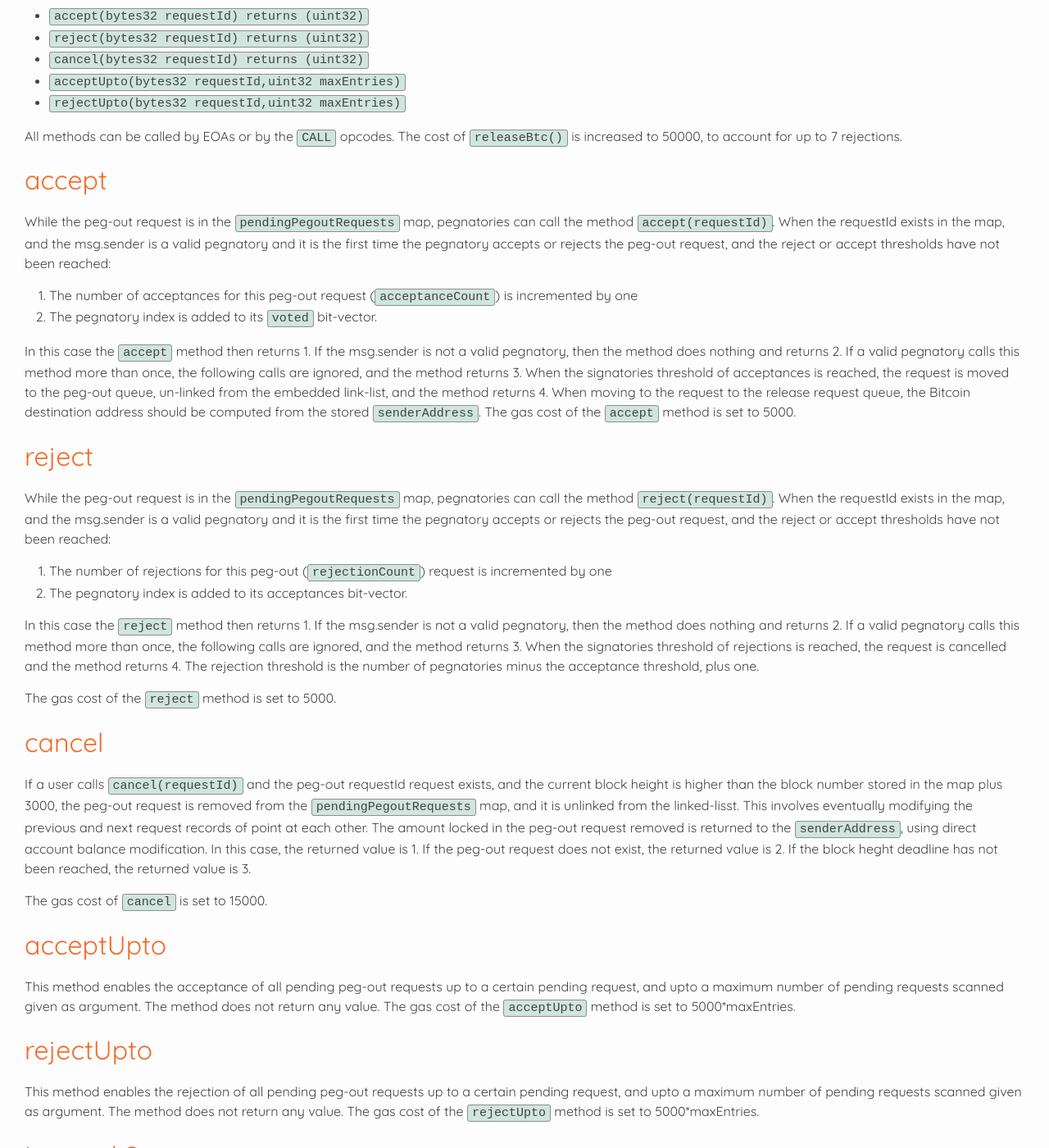
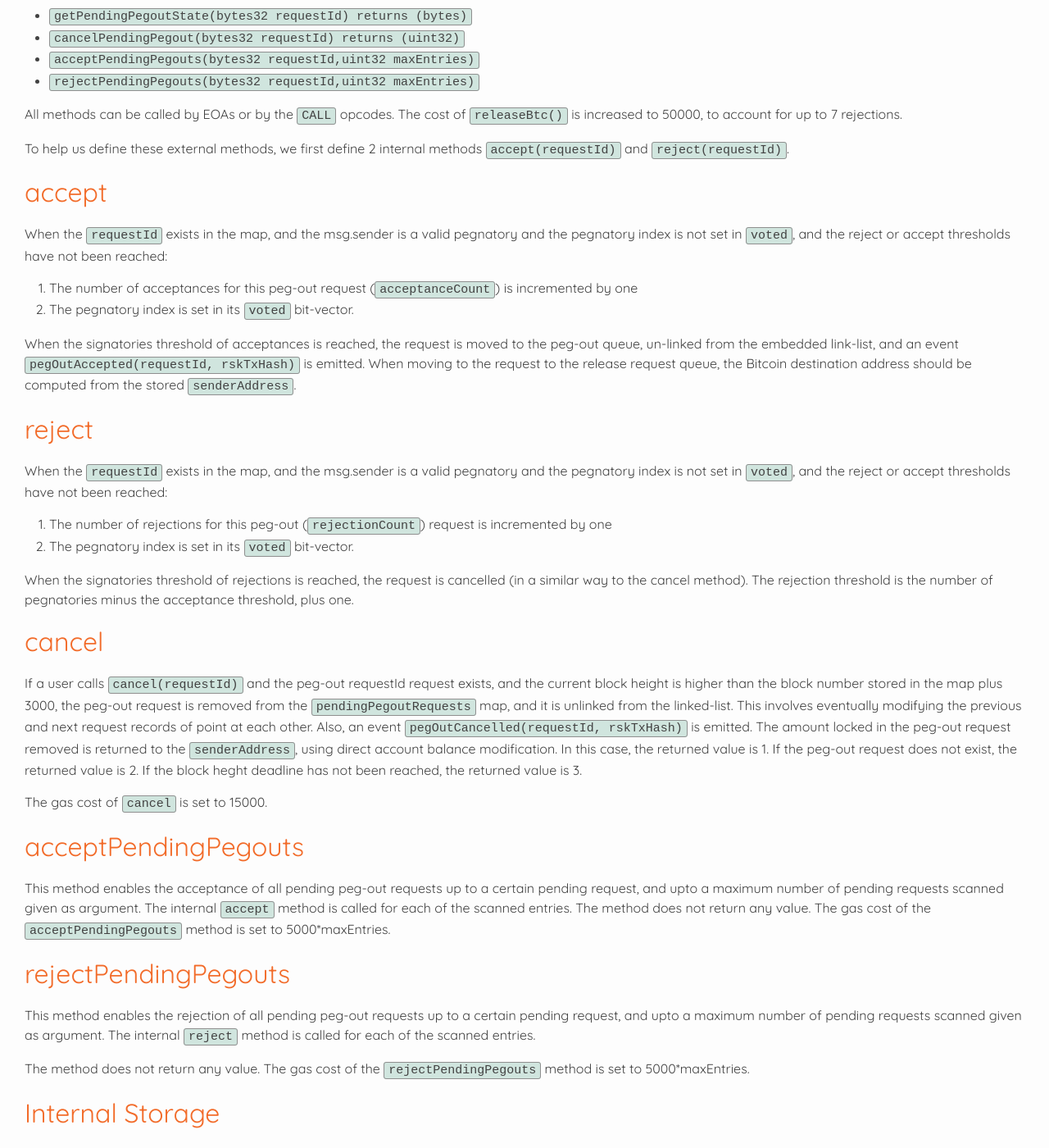
Before and after one commit to rsksmart/RSKIPs, a Jekyll site: the page built from IPs/RSKIP350.md, in a window 1280 px wide and 1400 px high, scrolled down 1507 px. Shown: the whole window at 82% size. Built offline with Jekyll 4.4.1, drawn with Linux system fonts in a browser that asks for light colours; our own code applies the rules of GitHub Pages for plain Markdown files; some of the changed text lies outside the part shown.

Commit message:
Nice, but does not work because mutable data.

```diff
--- a/IPs/RSKIP350.md
+++ b/IPs/RSKIP350.md
@@ -52,59 +52,54 @@ Note that the entry does not stores the Bitcoin destination address, but the RSK
 
 Initially, the fields `acceptanceCount`, `rejectionCount` and `voted` are set to zero and the block height is stored in `blockNumber`.
 
-Five new methods are created for the bridge contract:
+These new methods are created for the bridge contract:
 
-* `accept(bytes32 requestId) returns (uint32)`
-* `reject(bytes32 requestId) returns (uint32)`
-* `cancel(bytes32 requestId) returns (uint32)`
-* `acceptUpto(bytes32 requestId,uint32 maxEntries)`
-* `rejectUpto(bytes32 requestId,uint32 maxEntries)`
+* `getPendingPegoutState(bytes32 requestId) returns (bytes)`
+* `cancelPendingPegout(bytes32 requestId) returns (uint32)`
+* `acceptPendingPegouts(bytes32 requestId,uint32 maxEntries)`
+* `rejectPendingPegouts(bytes32 requestId,uint32 maxEntries)`
 
 All methods can be called by EOAs or by the `CALL` opcodes.
 The cost of `releaseBtc()` is increased to 50000, to account for up to 7 rejections.
 
+To help us define these external methods, we first define 2 internal methods `accept(requestId)` and `reject(requestId)`.
 
 ## accept
-While the peg-out request is in the `pendingPegoutRequests` map, pegnatories can call the method `accept(requestId)`. When the requestId exists in the map, and the msg.sender is a valid pegnatory and it is the first time the pegnatory accepts or rejects the peg-out request, and the reject or accept thresholds have not been reached:
+When the `requestId` exists in the map, and the msg.sender is a valid pegnatory and the pegnatory index is not set in `voted`, and the reject or accept thresholds have not been reached:
 
 1. The number of acceptances for this peg-out request (`acceptanceCount`) is incremented by one
-2. The pegnatory index is added to its `voted` bit-vector.
+2. The pegnatory index is set in its `voted` bit-vector.
 
-In this case the `accept` method then returns 1.
-If the msg.sender is not a valid pegnatory, then the method does nothing and returns 2.
-If a valid pegnatory calls this method more than once, the following calls are ignored, and the method returns 3.
-When the signatories threshold of acceptances is reached, the request is moved to the peg-out queue, un-linked from the embedded link-list, and the method returns 4. When moving to the request to the release request queue, the Bitcoin destination address should be computed from the stored `senderAddress`.
-The gas cost of the `accept` method is set to 5000.
+When the signatories threshold of acceptances is reached, the request is moved to the peg-out queue, un-linked from the embedded link-list, and an event `pegOutAccepted(requestId, rskTxHash)` is emitted. When moving to the request to the release request queue, the Bitcoin destination address should be computed from the stored `senderAddress`.
 
 ## reject
-While the peg-out request is in the `pendingPegoutRequests` map, pegnatories can call the method `reject(requestId)`. When the requestId exists in the map, and the msg.sender is a valid pegnatory and it is the first time the pegnatory accepts or rejects the peg-out request, and the reject or accept thresholds have not been reached:
+When the `requestId` exists in the map, and the msg.sender is a valid pegnatory and the pegnatory index is not set in `voted`, and the reject or accept thresholds have not been reached:
 
 1. The number of rejections for this peg-out (`rejectionCount`) request is incremented by one
-2. The pegnatory index is added to its acceptances bit-vector.
+2. The pegnatory index is set in its `voted` bit-vector.
+
+When the signatories threshold of rejections is reached, the request is cancelled (in a similar way to the cancel method). The rejection threshold is the number of pegnatories minus the acceptance threshold, plus one.
 
 
-In this case the `reject` method then returns 1.
-If the msg.sender is not a valid pegnatory, then the method does nothing and returns 2.
-If a valid pegnatory calls this method more than once, the following calls are ignored, and the method returns 3.
-When the signatories threshold of rejections is reached, the request is cancelled and the method returns 4. The rejection threshold is the number of pegnatories minus the acceptance threshold, plus one.
-
-The gas cost of the `reject` method is set to 5000.
-
 ## cancel
-If a user calls `cancel(requestId)` and the peg-out requestId request exists, and the current block height is higher than the block number stored in the map plus 3000, the peg-out request is removed from the `pendingPegoutRequests` map, and it is unlinked from the linked-lisst. This involves eventually modifying the previous and next request records of point at each other. The amount locked in the peg-out request removed is returned to the `senderAddress`, using direct account balance modification. In this case, the returned value is 1. If the peg-out request does not exist, the returned value is 2. If the block heght deadline has not been reached, the returned value is 3.
+If a user calls `cancel(requestId)` and the peg-out requestId request exists, and the current block height is higher than the block number stored in the map plus 3000, the peg-out request is removed from the `pendingPegoutRequests` map, and it is unlinked from the linked-list. This involves eventually modifying the previous and next request records of point at each other.
+Also, an event `pegOutCancelled(requestId, rskTxHash)` is emitted.
+The amount locked in the peg-out request removed is returned to the `senderAddress`, using direct account balance modification. In this case, the returned value is 1. If the peg-out request does not exist, the returned value is 2. If the block heght deadline has not been reached, the returned value is 3.
 
 The gas cost of `cancel` is set to 15000.
-## acceptUpto
 
-This method enables the acceptance of all pending peg-out requests up to a certain pending request, and upto a maximum number of pending requests scanned given as argument.
+## acceptPendingPegouts
+
+This method enables the acceptance of all pending peg-out requests up to a certain pending request, and upto a maximum number of pending requests scanned given as argument. The internal `accept` method is called for each of the scanned entries.
 The method does not return any value.
-The gas cost of the `acceptUpto` method is set to 5000*maxEntries.
+The gas cost of the `acceptPendingPegouts` method is set to 5000*maxEntries.
 
-## rejectUpto
+## rejectPendingPegouts
 
-This method enables the rejection of all pending peg-out requests up to a certain pending request, and upto a maximum number of pending requests scanned given as argument.
+This method enables the rejection of all pending peg-out requests up to a certain pending request, and upto a maximum number of pending requests scanned given as argument. The internal `reject` method is called for each of the scanned entries.
+
 The method does not return any value.
-The gas cost of the `rejectUpto` method is set to 5000*maxEntries.
+The gas cost of the `rejectPendingPegouts` method is set to 5000*maxEntries.
 
 ## Internal Storage
 
```
